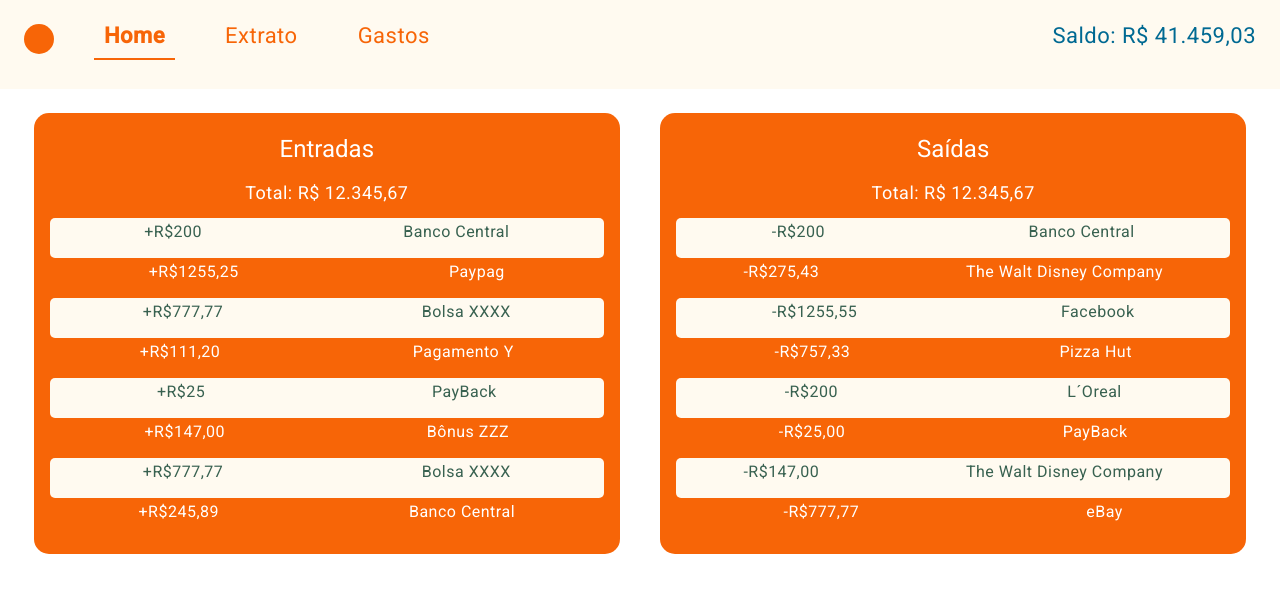
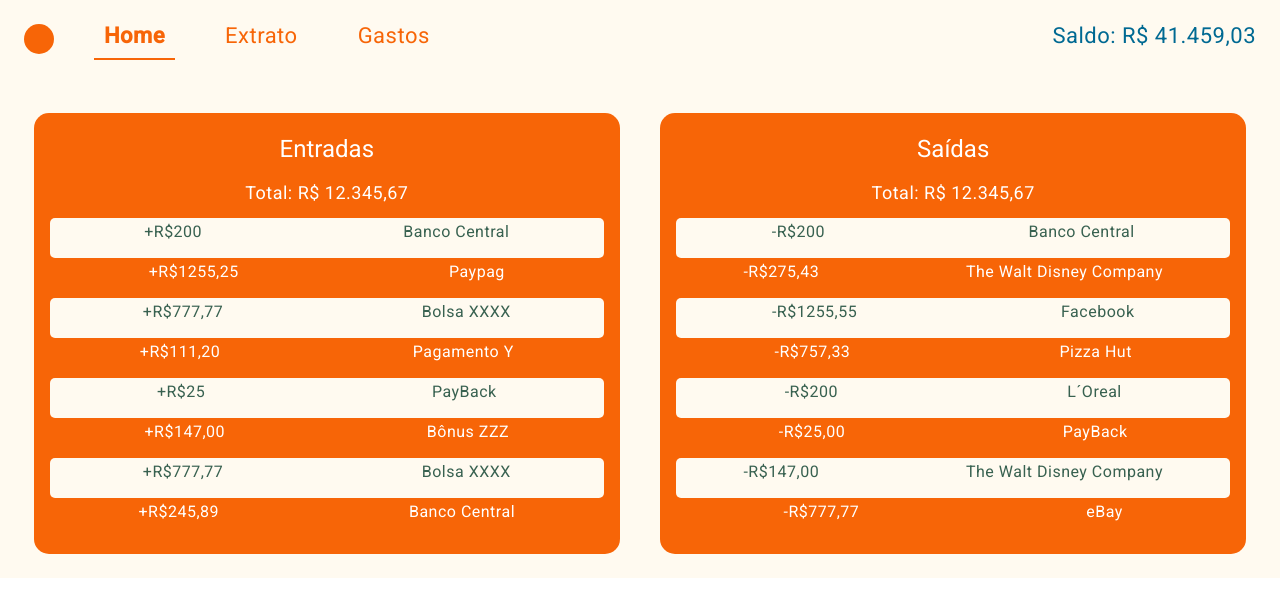
Before and after one commit to marcostomas/finhub-app, an Angular app: page /extrato in a window 1280 px wide. Shown: the top 616 px of the page. Built offline with nearby package versions, Linux system fonts and the light colour scheme.

Commit message:
feat: add background color

```diff
--- a/src/app/components/extrato/extrato.component.css
+++ b/src/app/components/extrato/extrato.component.css
@@ -3,6 +3,7 @@
   display: flex;
   gap: 40px;
   justify-content: center;
+  background-color: #fffaf0;
 }
 
 .item-container {
```
